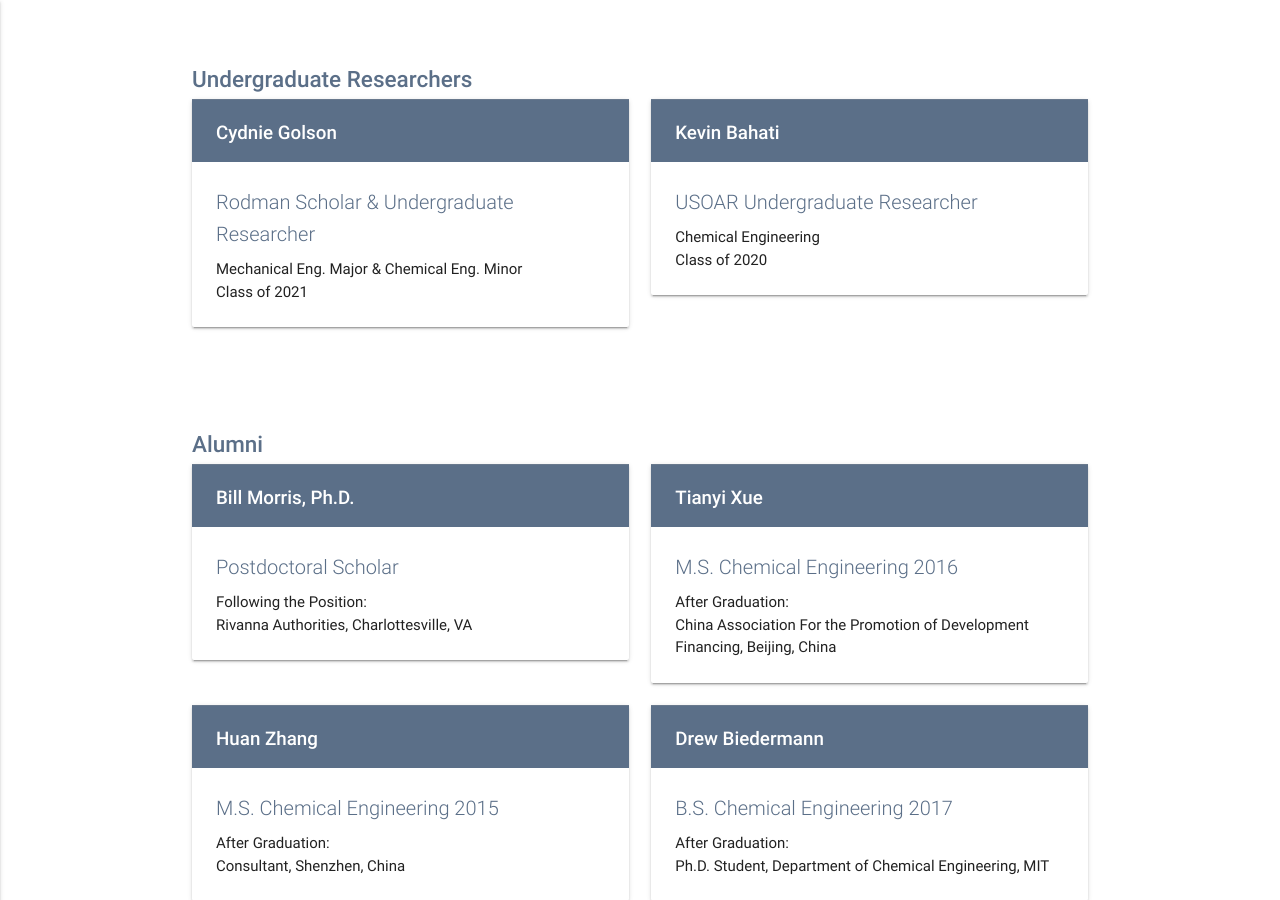
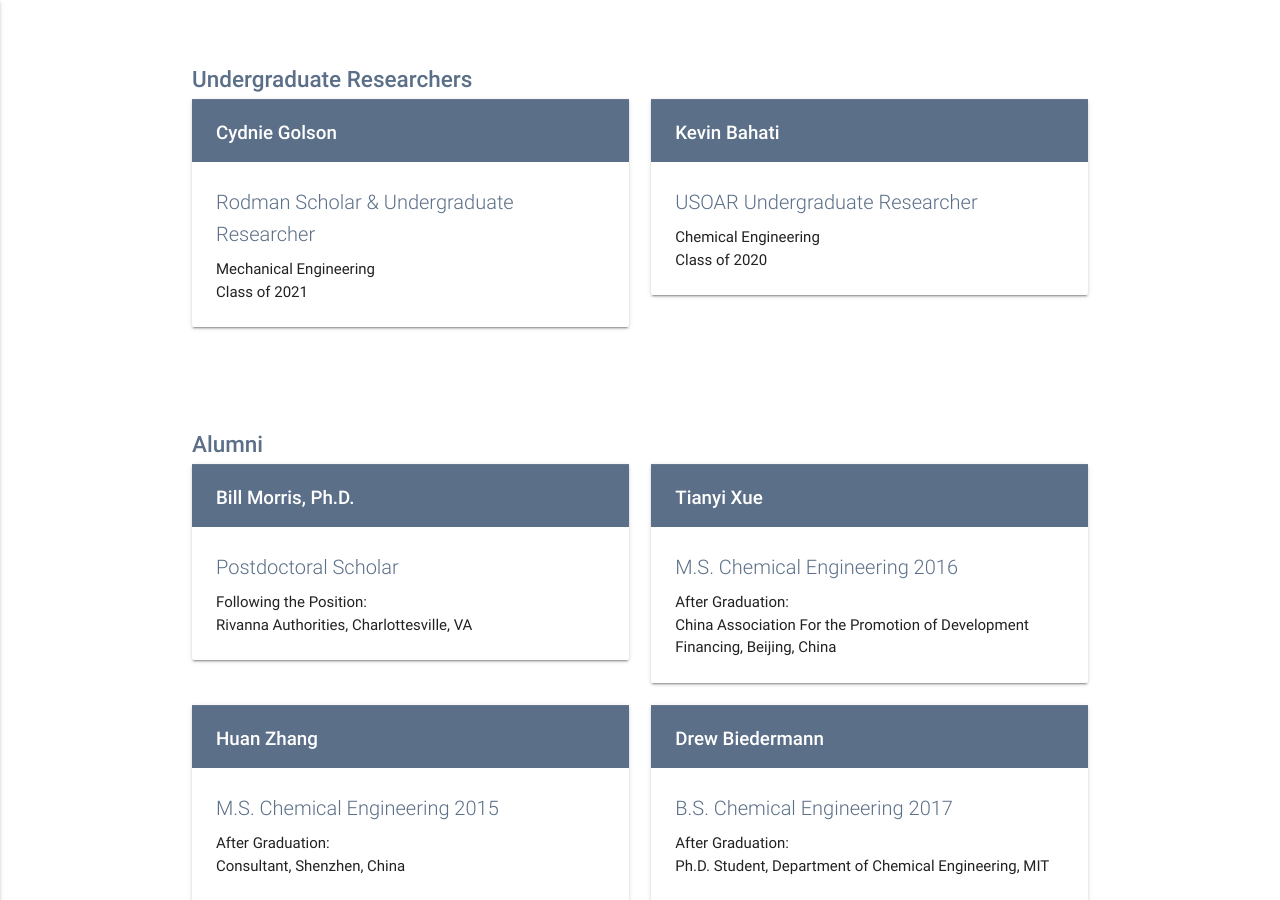
Before and after one commit to geisegroup/geisegroup.github.io, a Jekyll site: the page built from people.md, in a window 1280 px wide and 900 px high, scrolled down 2150 px. Built offline with Jekyll 4.4.1, drawn with Linux system fonts in a browser that asks for light colours; nearby versions of some CDN libraries.

```diff
--- /dev/null
+++ b/_groupPhotos/fall2018.html
@@ -0,0 +1,5 @@
+---
+alt: Geise Group Fall 2018
+file: geisegroup_fa18.jpg
+orderBy: 8
+---
--- a/_undergraduateResearchers/cydnieGolson.html
+++ b/_undergraduateResearchers/cydnieGolson.html
@@ -2,5 +2,5 @@
 name: Cydnie Golson
 title: Rodman Scholar & Undergraduate Researcher
 class: 2021
-majors: Mechanical Eng. Major & Chemical Eng. Minor
+majors: Mechanical Engineering
 ---
```
Also changed, not shown: assets/images/people/geisegroup_fa18.jpg (added).
